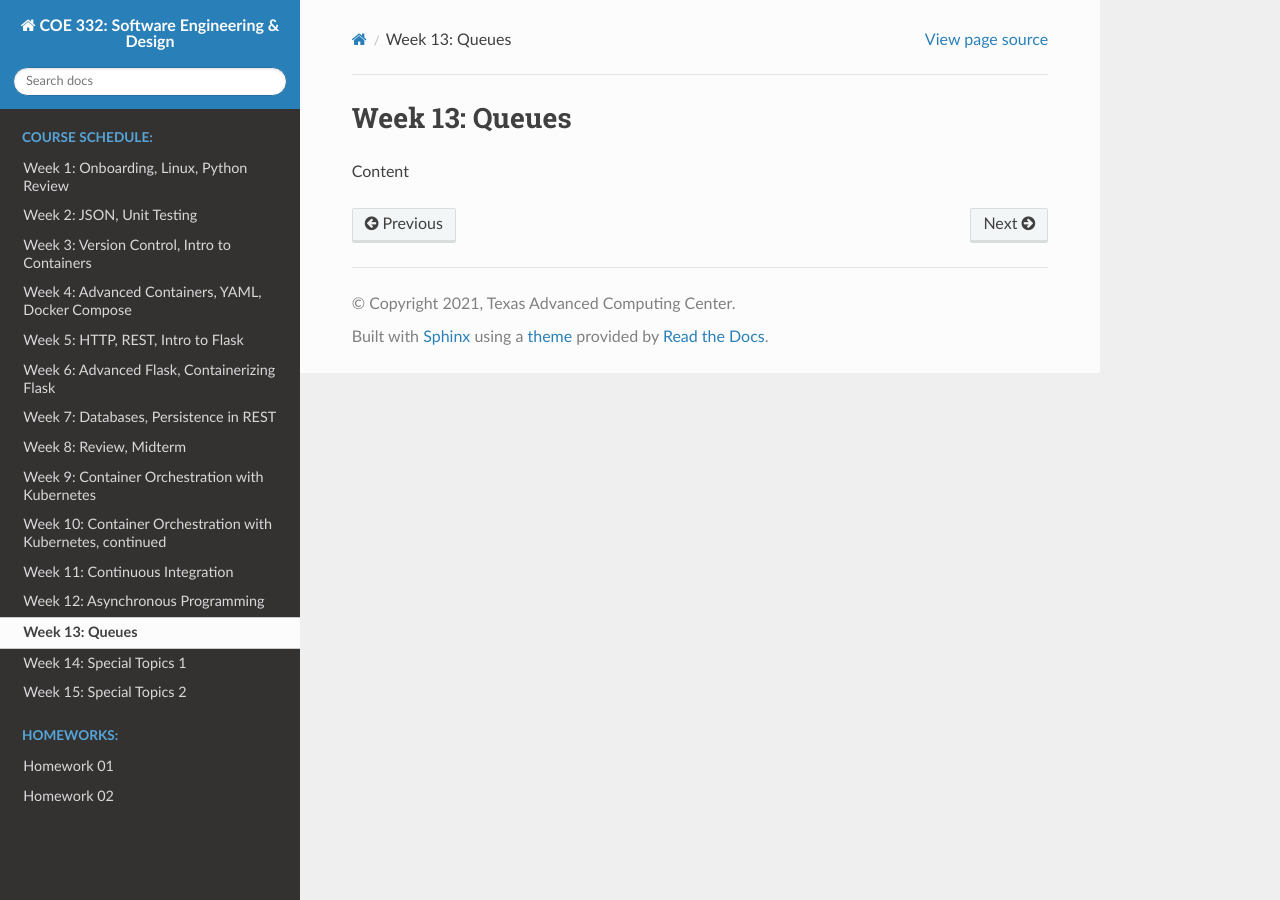
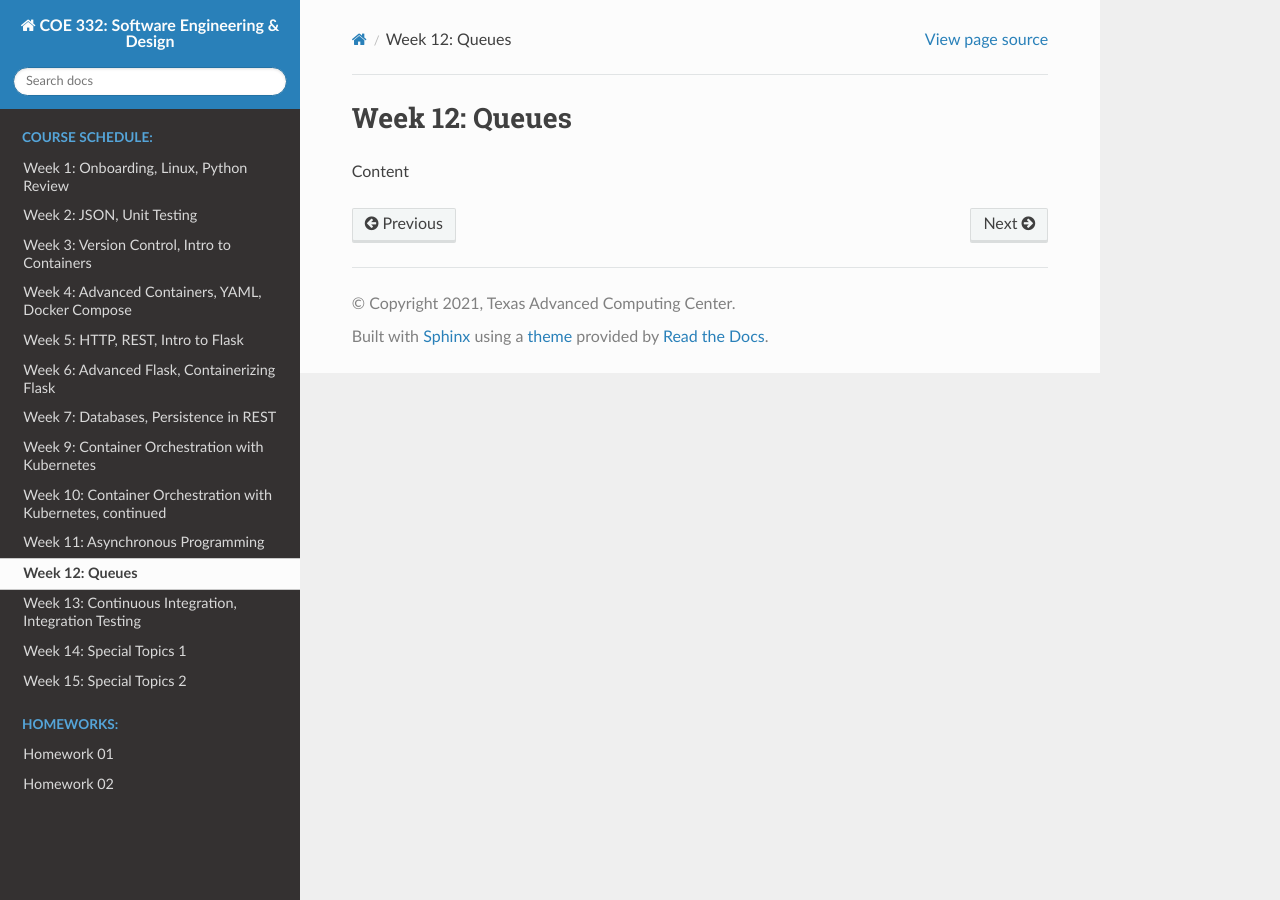
Before and after one commit to TACC/coe-332-sp21, a Sphinx documentation site: the page built from docs/week12/queues.rst, in a window 1280 px wide. Built offline with Sphinx 7.4.7 and the Read the Docs theme 2.0.0, drawn with Linux system fonts in a browser that asks for light colours.

Commit message:
reorganizing second half of semester

```diff
--- a/docs/week08/overview.rst
+++ /dev/null
@@ -1,4 +0,0 @@
-Week 8: Review, Midterm
-=======================
-
-Content will be updated the week of Mar 8
--- a/docs/week12/asynchronous_programming.rst
+++ b/docs/week11/asynchronous_programming.rst
@@ -1,4 +1,4 @@
-Week 12: Asynchronous Programming
+Week 11: Asynchronous Programming
 =================================
 
 Content
--- a/docs/week11/continuous_integration.rst
+++ /dev/null
@@ -1,4 +0,0 @@
-Week 11: Continuous Integration
-===============================
-
-Content
--- a/docs/week13/queues.rst
+++ b/docs/week12/queues.rst
@@ -1,4 +1,4 @@
-Week 13: Queues
+Week 12: Queues
 ===============
 
 Content
--- /dev/null
+++ b/docs/week13/continuous_integration.rst
@@ -0,0 +1,4 @@
+Week 13: Continuous Integration, Integration Testing
+====================================================
+
+Content
```
Also changed, not shown: docs/index.rst (+3 -4 lines).
